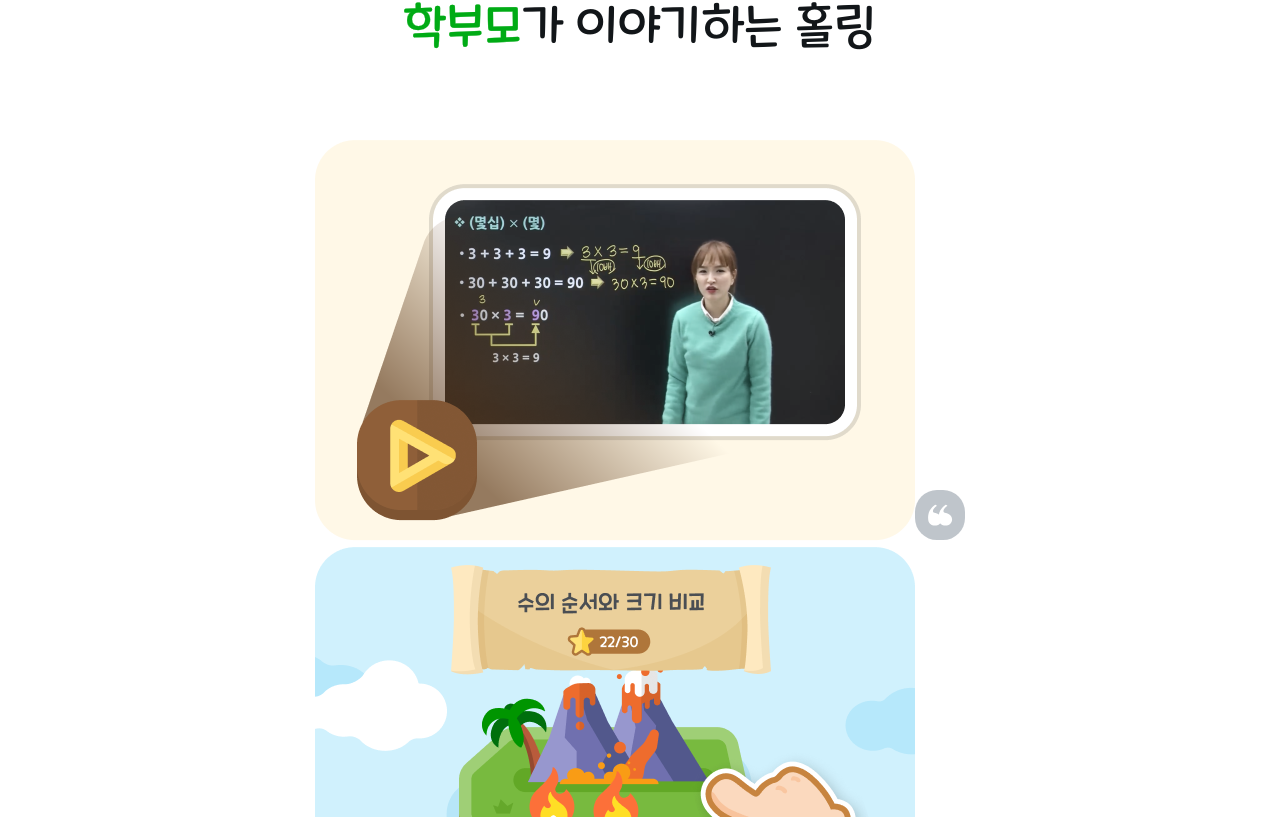
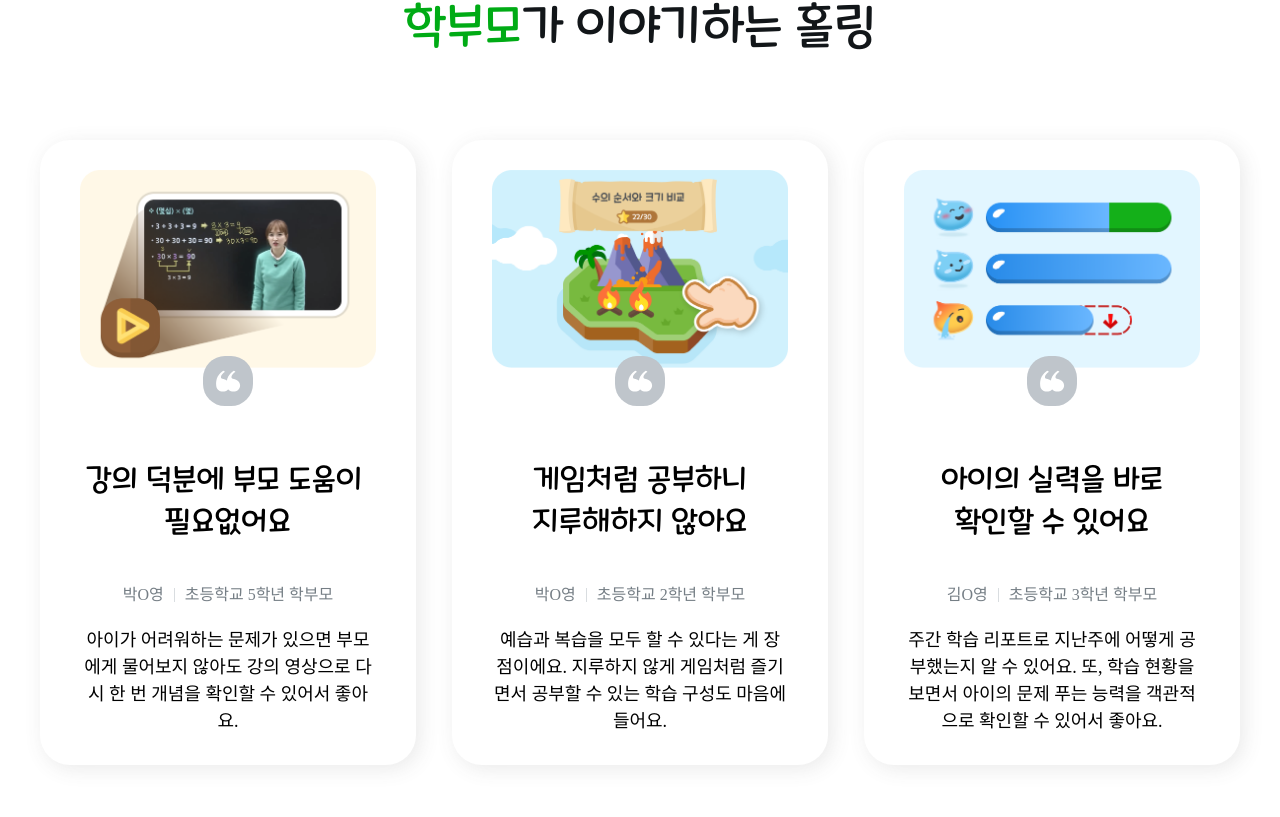
Before and after one commit to kimjihye058/holing, a React (Vite) app in the folder holingclone/: page / in a window 1280 px wide. Shown: the part 5483-6300 px from the top of the page. Built offline with nearby package versions, Linux system fonts and the light colour scheme.

Commit message:
#8 Card부분 구현

```diff
--- a/holingclone/src/components/Section5.tsx
+++ b/holingclone/src/components/Section5.tsx
@@ -10,47 +10,84 @@ function Section5() {
         <CardDiv>
           <ConDiv>
             <ImgDiv>
-              <img src="/assets/images/parents/card1.png" alt="" />
-              <img src="/assets/images/parents/quote.svg" alt="" />
+              <img
+                src="/assets/images/parents/card1.png"
+                alt=""
+                style={{ width: "100%" }}
+              />
+              <img
+                src="/assets/images/parents/quote.svg"
+                alt=""
+                width="50"
+                style={{ position: "relative", top: "-12px" }}
+              />
             </ImgDiv>
-            <ConSpan1></ConSpan1>
+            <TitleSpan>강의 덕분에 부모 도움이 필요없어요</TitleSpan>
             <HumanDiv>
-              <NameSpan></NameSpan>
-              <ParentDiv></ParentDiv>
-              <ParentSpan></ParentSpan>
+              <NameSpan>박O영</NameSpan>
+              <ParentDiv />
+              <ParentSpan>초등학교 5학년 학부모</ParentSpan>
             </HumanDiv>
           </ConDiv>
-          <ConSpan2></ConSpan2>
+          <ConSpan>
+            아이가 어려워하는 문제가 있으면 부모에게 물어보지 않아도 강의
+            영상으로 다시 한 번 개념을 확인할 수 있어서 좋아요.
+          </ConSpan>
         </CardDiv>
         <CardDiv>
           <ConDiv>
             <ImgDiv>
-              <img src="/assets/images/parents/card2.png" alt="" />
-              <img src="/assets/images/parents/quote.svg" alt="" />
+              <img
+                src="/assets/images/parents/card2.png"
+                alt=""
+                style={{ width: "100%" }}
+              />{" "}
+              <img
+                src="/assets/images/parents/quote.svg"
+                alt=""
+                width="50"
+                style={{ position: "relative", top: "-12px" }}
+              />{" "}
             </ImgDiv>
-            <ConSpan1></ConSpan1>
+            <TitleSpan>게임처럼 공부하니<br />지루해하지 않아요</TitleSpan>
             <HumanDiv>
-              <NameSpan></NameSpan>
-              <ParentDiv></ParentDiv>
-              <ParentSpan></ParentSpan>
+              <NameSpan>박O영</NameSpan>
+              <ParentDiv />
+              <ParentSpan>초등학교 2학년 학부모</ParentSpan>
             </HumanDiv>
           </ConDiv>
-          <ConSpan2></ConSpan2>
+          <ConSpan>
+            예습과 복습을 모두 할 수 있다는 게 장점이에요. 지루하지 않게
+            게임처럼 즐기면서 공부할 수 있는 학습 구성도 마음에 들어요.
+          </ConSpan>
         </CardDiv>
         <CardDiv>
           <ConDiv>
             <ImgDiv>
-              <img src="/assets/images/parents/card3.png" alt="" />
-              <img src="/assets/images/parents/quote.svg" alt="" />
+              <img
+                src="/assets/images/parents/card3.png"
+                alt=""
+                style={{ width: "100%" }}
+              />{" "}
+              <img
+                src="/assets/images/parents/quote.svg"
+                alt=""
+                width="50"
+                style={{ position: "relative", top: "-12px" }}
+              />{" "}
             </ImgDiv>
-            <ConSpan1></ConSpan1>
+            <TitleSpan>아이의 실력을 바로<br />확인할 수 있어요</TitleSpan>
             <HumanDiv>
-              <NameSpan></NameSpan>
-              <ParentDiv></ParentDiv>
-              <ParentSpan></ParentSpan>
+              <NameSpan>김O영</NameSpan>
+              <ParentDiv />
+              <ParentSpan>초등학교 3학년 학부모</ParentSpan>
             </HumanDiv>
           </ConDiv>
-          <ConSpan2></ConSpan2>
+          <ConSpan>
+            주간 학습 리포트로 지난주에 어떻게 공부했는지 알 수 있어요. 또, 학습
+            현황을 보면서 아이의 문제 푸는 능력을 객관적으로 확인할 수 있어서
+            좋아요.
+          </ConSpan>
         </CardDiv>
       </Cards>
     </Fifth>
@@ -87,25 +124,107 @@ export const Span2 = styled.span`
   width: unset;
   white-space: normal;
   line-height: inherit;
-  -webkit-text-stroke: 0.3px rgb(0, 171, 21);
 `;
 
-export const Cards = styled.div``;
+export const Cards = styled.div`
+  display: flex;
+  flex-direction: row;
+  gap: 36px;
+  box-align: center;
+  align-items: center;
+  box-pack: center;
+  justify-content: center;
+`;
 
-export const CardDiv = styled.div``;
+export const CardDiv = styled.div`
+  display: flex;
+  flex-direction: column;
+  gap: 20px;
+  box-align: center;
+  align-items: center;
+  padding: 30px 0px;
+  width: 376px;
+  border-radius: 30px;
+  background: rgb(255, 255, 255);
+  box-shadow: rgba(85, 86, 86, 0.12) 4px 4px 20px 0px;
+`;
 
-export const ConDiv = styled.div``;
+export const ConDiv = styled.div`
+  display: flex;
+  flex-direction: column;
+  gap: 40px;
+  width: 296px;
+  box-align: center;
+  align-items: center;
+`;
 
-export const ImgDiv = styled.div``;
+export const ImgDiv = styled.div`
+  display: flex;
+  flex-direction: column;
+  box-align: center;
+  align-items: center;
+`;
 
-export const ConSpan1 = styled.span``;
+export const TitleSpan = styled.span`
+  font-family: Maplestory;
+  font-size: 30px;
+  font-weight: 300;
+  color: inherit;
+  text-align: center;
+  width: unset;
+  white-space: break-spaces;
+  line-height: 1.4;
+`;
 
-export const HumanDiv = styled.div``;
+export const HumanDiv = styled.div`
+  display: flex;
+  flex-direction: row;
+  font-size: 18px;
+  font-weight: 500;
+  font-family: SUIT;
+  color: rgb(117, 126, 133);
+  gap: 10px;
+  box-align: center;
+  align-items: center;
+`;
 
-export const NameSpan = styled.span``;
+export const NameSpan = styled.span`
+  font-family: inherit;
+  font-size: 16px;
+  font-weight: 500;
+  color: inherit;
+  text-align: inherit;
+  width: unset;
+  white-space: normal;
+  line-height: inherit;
+`;
 
-export const ParentDiv = styled.div``;
+export const ParentDiv = styled.div`
+  flex-shrink: 0;
+  width: 1px;
+  height: 14px;
+  background-color: rgb(217, 221, 224);
+`;
 
-export const ParentSpan = styled.div``;
+export const ParentSpan = styled.div`
+  font-family: inherit;
+  font-size: 16px;
+  font-weight: 500;
+  color: inherit;
+  text-align: inherit;
+  width: unset;
+  white-space: normal;
+  line-height: inherit;
+`;
 
-export const ConSpan2 = styled.span``;
+export const ConSpan = styled.span`
+  font-family: SUIT;
+  font-size: 18px;
+  font-weight: 500;
+  color: inherit;
+  text-align: center;
+  white-space: normal;
+  line-height: 1.5;
+    width: 296px;
+
+`;
```
